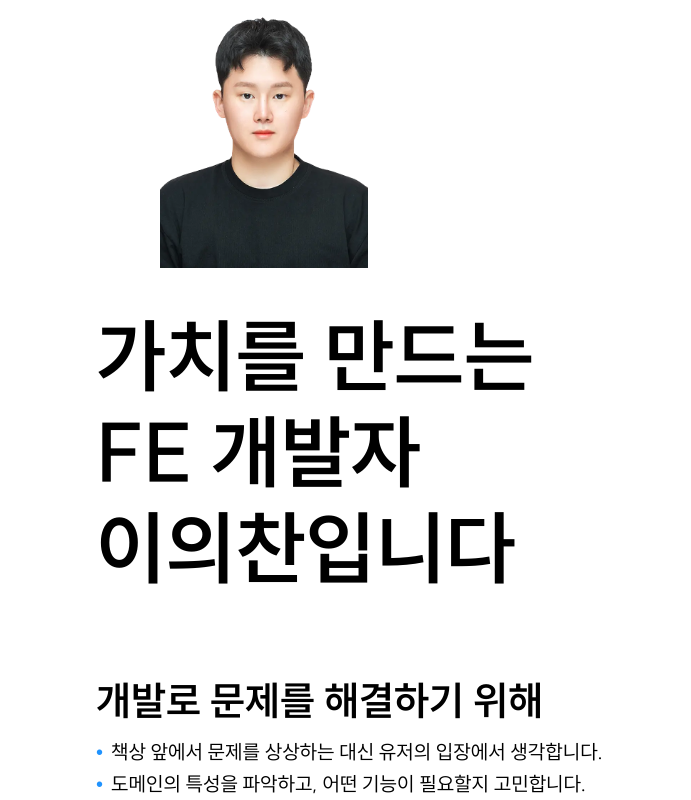
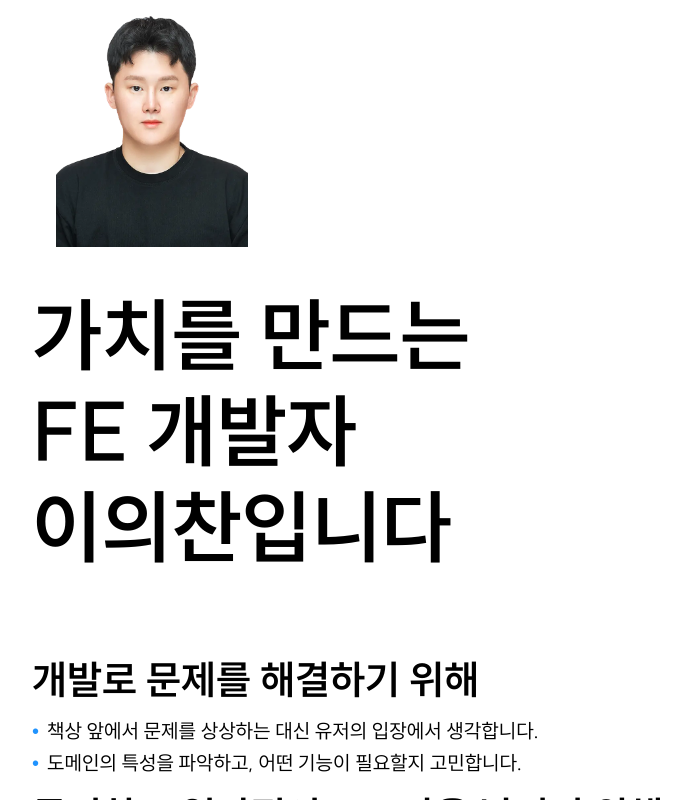
Before and after one commit to Legitgoons/Resume, a Next.js app: page / in a window 1280 px wide. Shown: the top 800 px of the page, without its empty margins (288-979 px from the left). Built offline with nearby package versions, Linux system fonts and the light colour scheme.

Commit message:
Fix: 데스크탑, 랩탑, 모바일에서 일관된 Ux를 위해 디자인 수정

```diff
--- a/src/app/components/intro/Title.tsx
+++ b/src/app/components/intro/Title.tsx
@@ -16,7 +16,7 @@ export default function Title() {
       <Image
         src={photo}
         alt="photo"
-        className="ml-6 w-52 self-center md:ml-10 lg:ml-16"
+        className="ml-6 w-44 self-center xl:w-48 2xl:ml-12 2xl:w-52"
       />
     </section>
   );
--- a/src/app/components/profile/Layout.tsx
+++ b/src/app/components/profile/Layout.tsx
@@ -10,7 +10,7 @@ export default function Layout({ title, children }: LayoutProps) {
         {title}
         <span className="text-blue-400">.</span>
       </h2>
-      <ul className="p2r flex w-2/3 flex-col gap-y-2">{children}</ul>
+      <ul className="p2r flex w-full flex-col gap-y-2 md:w-2/3">{children}</ul>
     </section>
   );
 }
--- a/src/app/page.tsx
+++ b/src/app/page.tsx
@@ -5,7 +5,7 @@ import Education from './components/profile/Education';
 
 export default function Home() {
   return (
-    <main className="flex w-4/5 flex-col gap-y-10 break-keep md:w-2/3 lg:w-1/2 xl:w-2/5">
+    <main className="flex w-4/5 max-w-3xl flex-col gap-y-10 break-keep md:w-2/3 lg:w-1/2 2xl:w-2/5">
       <Title />
       <Intro />
       <Education />
```
